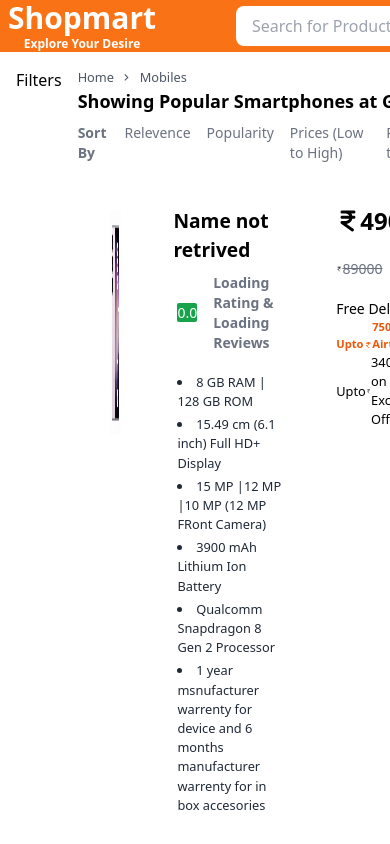
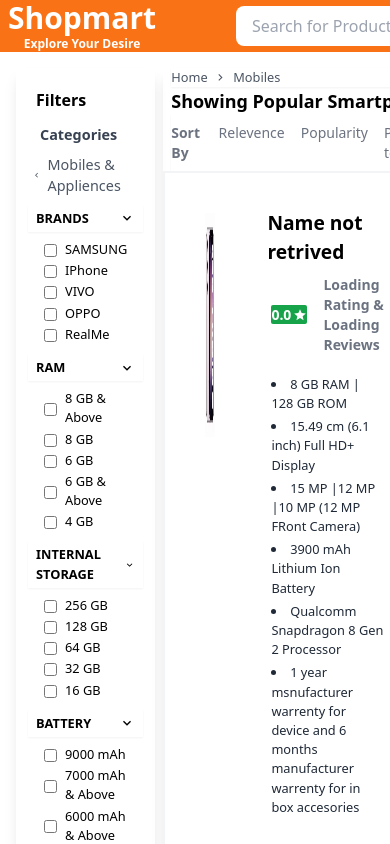
Before and after one commit to Sarthak12903/E-Commerce, a React (Vite) app: page /mobiles in a window 390 px wide. Shown: the top 844 px of the page. Built offline with nearby package versions, Linux system fonts and the light colour scheme.

Commit message:
mobile page done

```diff
--- a/src/App.jsx
+++ b/src/App.jsx
@@ -3,13 +3,15 @@
 import Navbar from "./components/Navbar/Navbar";
 import Footer  from "./components/Footer/Footer";
 import Mobile from "./pages/Mobile/Mobile";
+import Fashion from "./components/Fashion/Fashion";
 export default function App() {
   return (
-    <BrowserRouter>
+    <BrowserRouter >
       <Navbar />
-      <Routes>
+      <Routes >
         <Route path="/" element={<Dashboard />} />
         <Route path="/mobiles" element={<Mobile />} />
+        <Route path="/fashion" element={<Fashion />} />
       </Routes>
       <Footer/>
 
--- /dev/null
+++ b/src/components/Fashion/Fashion.jsx
@@ -0,0 +1,13 @@
+import React from 'react'
+
+const Fashion = () => {
+  return (
+    <div className='h-[20rem] my-4' >
+        <div className="bg-[url'public\fashion\fashionbanner.jpg']">
+
+        </div>
+    </div>
+  )
+}
+
+export default Fashion
--- /dev/null
+++ b/src/components/FilterHeads/FilterHead.jsx
@@ -0,0 +1,40 @@
+import React from "react";
+import { MdOutlineKeyboardArrowDown } from "react-icons/md";
+
+
+const FilterHead = ( {filterTag, typeOne, typeTwo, typeThree, typeFour,typeFive}) => {
+
+  return (
+    <div>
+      <div className="flex px-2 py-1 justify-between shadow-sm items-center">
+        <h1 className="font-semibold text-black text-[0.8rem]">{filterTag  || 'Loading'}</h1>
+        <MdOutlineKeyboardArrowDown
+        />
+      </div>
+      <ul className="px-4 my-2">
+        <li className="flex justify-start gap-2 text-gray-600 items-center">
+          <input type="checkbox"  />
+          <p className="pb-0.5 text-[0.8rem] text-black">{typeOne||"loading"}</p>
+        </li>
+        <li className="flex justify-start gap-2 items-center">
+          <input type="checkbox" />
+          <p className="pb-0.5 text-[0.8rem] text-black">{typeTwo || "loading"}</p>
+        </li>
+        <li className="flex justify-start gap-2 items-center">
+          <input type="checkbox" />
+          <p className="pb-0.5 text-[0.8rem] text-black">{typeThree  || "loading"}</p>{" "}
+        </li>
+        <li className="flex justify-start gap-2 items-center">
+          <input type="checkbox" />
+          <p className="pb-0.5 text-[0.8rem] text-black">{typeFour  ||"loading" }</p>{" "}
+        </li>
+        <li className="flex justify-start gap-2 items-center">
+          <input type="checkbox" />
+          <p className="pb-0.5 text-[0.8rem] text-black">{typeFive ||"loading"}</p>{" "}
+        </li>
+      </ul>
+    </div>
+  );
+};
+
+export default FilterHead;
--- a/src/components/Filters/Filters.jsx
+++ b/src/components/Filters/Filters.jsx
@@ -1,9 +1,56 @@
-import React from 'react'
+import React from "react";
+import { RiArrowLeftSLine } from "react-icons/ri";
+import FilterHead from "../FilterHeads/FilterHead";
 
 const Filters = () => {
   return (
-    <div>Filters</div>
-  )
-}
+    <div className="shadow-lg w-[15rem] p-3">
+      <h1 className="p-2  text-md font-bold text-black">Filters</h1>
+      <div>
+        <h1 className="px-3 my-1 text-[0.9rem] font-semibold  text-gray-700">
+          Categories
+        </h1>
+        <div className="flex my-1 p-1  text-[0.9rem] text-gray-600 items-center gap-[0.4rem]">
+          <RiArrowLeftSLine />
+          <p>Mobiles & Appliences</p>
+        </div>
+      </div>
+      <FilterHead
+        filterTag="BRANDS"
 
-export default Filters
+        typeOne="SAMSUNG"
+        typeTwo="IPhone"
+        typeThree="VIVO"
+        typeFour="OPPO"
+        typeFive="RealMe"
+      />
+      <FilterHead
+        filterTag="RAM"
+        typeOne="8 GB & Above"
+        typeTwo="8 GB"
+        typeThree="6 GB"
+        typeFour="6 GB & Above"
+        typeFive=" 4 GB"
+      />
+      <FilterHead
+        filterTag="INTERNAL STORAGE"
+        typeOne="256 GB"
+        typeTwo="128 GB"
+        typeThree="64 GB"
+        typeFour="32 GB"
+        typeFive="16 GB"
+      />
+      <FilterHead
+        filterTag="BATTERY"
+        typeOne="9000 mAh"
+        typeTwo=" 7000 mAh & Above"
+        typeThree="6000 mAh & Above"
+        typeFour="5000 mAh & Above"
+        typeFive="4000 mAh & Above"
+      />
+
+    </div>
+  );
+};
+
+export default Filters;
--- a/src/components/MobileTile/MobileTile.jsx
+++ b/src/components/MobileTile/MobileTile.jsx
@@ -1,10 +1,12 @@
 import React from "react";
 import { LiaRupeeSignSolid } from "react-icons/lia";
 import { FaIndianRupeeSign } from "react-icons/fa6";
+import { MdOutlineStar } from "react-icons/md";
+
 
 const MobileTile = ({mobileName, moPrice, mobileImg,rating,moRating,moReviews, moSize ,moRam, moCamera,moBattery,moProcessor,moWarrenty}) => {
   return (
-    <div className="flex p-4 w-auto items-start gap-2 pr-20">
+    <div className="flex p-4 w-auto items-start gap-2 border-2 border-gray-100 pr-20">
       <div className="p-6">
         <img className="w-[12rem] h-[14rem]" src={mobileImg || '\CategoriesImg\Mobiles\samsungs23.webp'} alt="" />
       </div>
@@ -13,8 +15,10 @@
         <h1 className=" pt-1 px-1 text-[1.2rem] font-semibold">{mobileName|| 'Name not retrived'}</h1>
         <p className="text-sm text-grey-100 flex items-center justify-start gap-4 p-2">
           <div
-            className="h-[1.2rem] w-[2.4rem] text-white flex justify-center items-center rounded-sm bg-green-600">
+            className="h-[1.2rem] w-[2.5rem] text-white gap-0.5 font-semibold flex justify-center items-center rounded-sm bg-green-600">
           {rating ||"0.0"}
+          <MdOutlineStar />
+
          </div>
           <p className="text-gray-500 font-semibold">{moRating ||"Loading"} Rating & {moReviews || "Loading"}  Reviews</p>
         </p>
@@ -44,7 +48,7 @@
         <p className="text-sm">Free Delivery</p>
         <p className="flex items-end text-[0.7rem] font-semibold text-orange-600">
 
-          <p>Upto  </p> <LiaRupeeSignSolid className="h-[1rem] w-[1rem] "/> <p>750 Off on Airtel Offer</p>
+          <p>Upto  </p> <LiaRupeeSignSolid className="h-[0.9rem] w-[0.9rem] "/> <p>750 Off on Airtel Offer</p>
         </p>
         <p className="flex items-center text-[0.8rem] ">
 
--- a/src/components/Navbar/Navbar.jsx
+++ b/src/components/Navbar/Navbar.jsx
@@ -53,7 +53,7 @@
               className={`${
                 dropDown && "-rotate-180 "
               } transition-all ease-linear duration-200`}
-            />{" "}
+            />
           </button>
           <ul
             className={`absolute top-14 w-56 bg-white z-30 select-none border-orange-400 border-[1px] shadow-lg rounded-b-3xl text-black p-4 space-y-2 transition-all ease-linear duration-200 transform ${
@@ -82,7 +82,6 @@
           </button>
         ) : (
           <button className="text-xl px-10 py-1 bg-white text-orange-500 hover:bg-slate-200 active:scale-95 rounded-lg mr-2">
-            {" "}
             Login
           </button>
         )}
--- a/src/pages/Mobile/Mobile.jsx
+++ b/src/pages/Mobile/Mobile.jsx
@@ -7,10 +7,10 @@
 const Mobile = () => {
   return (
     <div className="flex m-4 justify-between gap-2">
-      <Filters />
-      <div px-6>
+      <Filters/>
+      <div  className='shadow-lg'>
         <div className="px-2">
-          <div className="flex text-[0.8rem] text-gray-600 items-center gap-[0.4rem]">
+          <div className="flex text-[0.8rem] text-gray-600  shadow-sm items-center gap-[0.4rem]">
             <h1 className="hover:text-orange-500">Home</h1>
             <RiArrowRightSLine />
 
@@ -19,7 +19,7 @@
           <p className="text-lg font-semibold ">
             Showing Popular Smartphones at Great Prices
           </p>
-          <ul className="flex justify-start gap-4  text-gray-500 text-sm py-2">
+          <ul className="flex justify-start gap-4  shadow-sm text-gray-500 text-sm py-2">
             <li className="font-bold">Sort By</li>
             <li className="hover:text-orange-500">Relevence</li>
             <li className="hover:text-orange-500">Popularity</li>
```
Also changed, not shown: public/fashion/fashionbanner.jpg (added).
